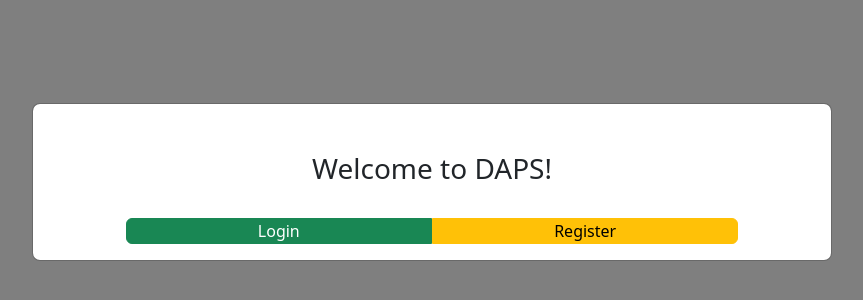
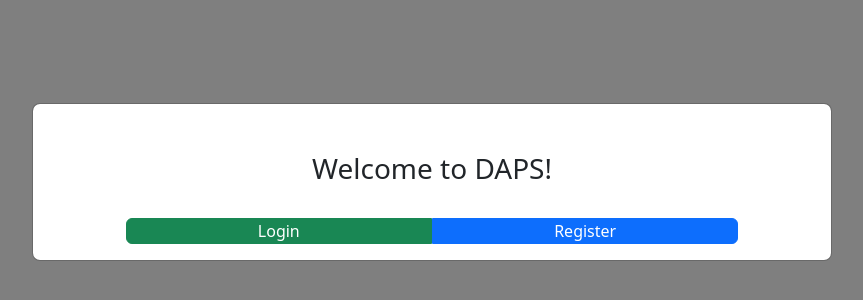
Before and after one commit to aghex70/deselflopment-daps, a React (Create React App) app in the folder frontend/: page / in a window 1280 px wide. Shown: the part 218-518 px from the top of the page, without its empty margins (208-1071 px from the left). Built offline with nearby package versions, Linux system fonts and the light colour scheme; no server answers.

Commit message:
Fix typo

```diff
--- a/frontend/src/App.js
+++ b/frontend/src/App.js
@@ -31,8 +31,8 @@ export default function App() {
                 style={{margin: "auto", display: "block", padding: "0", textAlign: "center"}}
             >{LoginButtonText}</Button>
             <Button
-              variant="warning"
-              type="primary"
+              variant="primary"
+              type="submit"
               onClick={() => goToRegister()}
               style={{margin: "auto", display: "block", padding: "0", textAlign: "center"}}
             >{RegisterButtonText}</Button>
```
